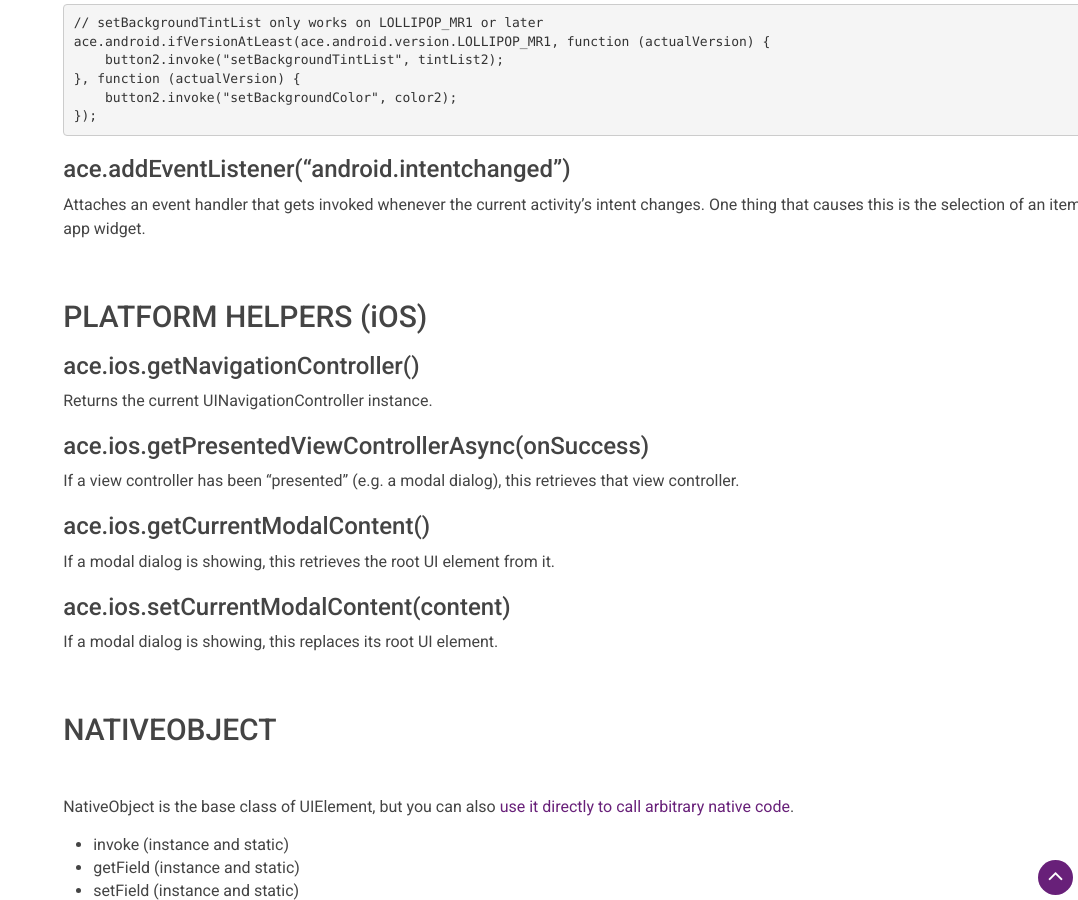
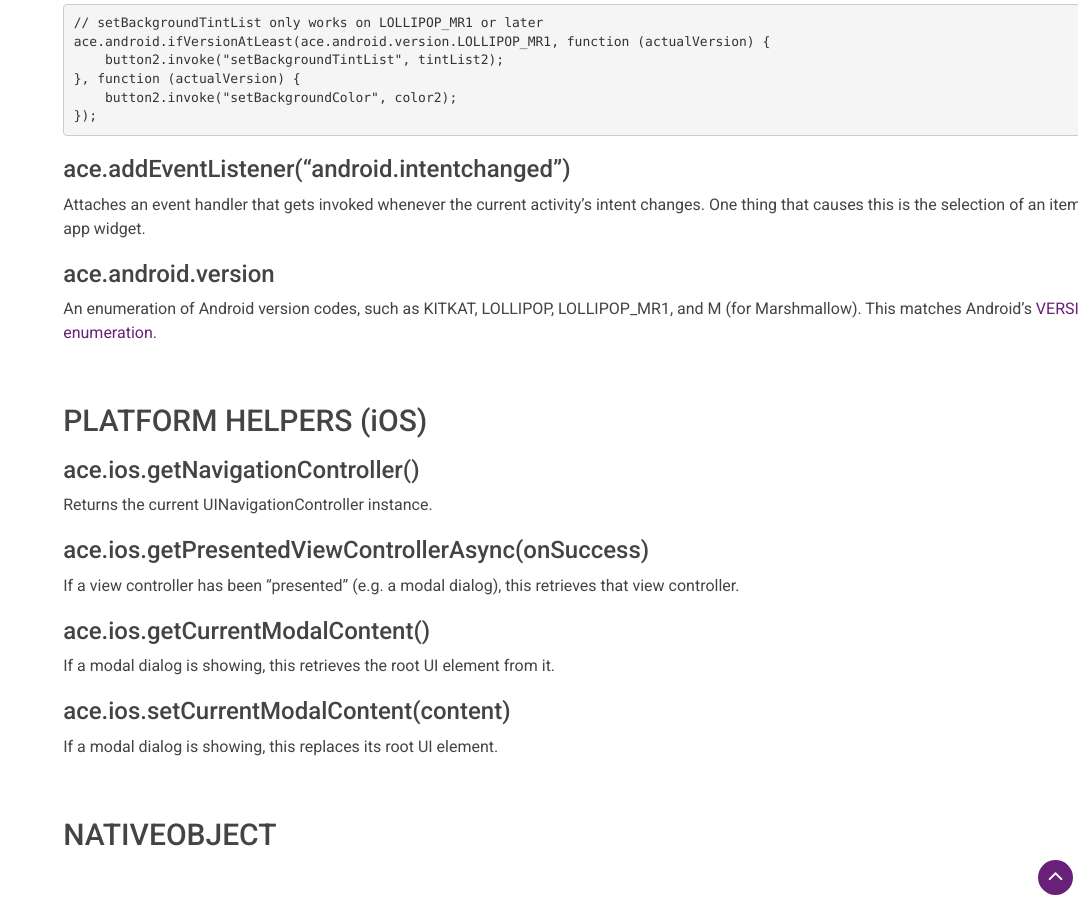
Before and after one commit to microsoft/ace, a Jekyll site: the page built from docs/za_ui-framework-reference.md, in a window 1280 px wide and 900 px high, scrolled down 7036 px. Shown: the whole window, without its empty margins (202-1280 px from the left). Built offline with Jekyll 4.4.1, drawn with Linux system fonts in a browser that asks for light colours.

Commit message:
ace.android.version

```diff
--- a/docs/za_ui-framework-reference.md
+++ b/docs/za_ui-framework-reference.md
@@ -369,6 +369,10 @@ ace.android.ifVersionAtLeast(ace.android.version.LOLLIPOP_MR1, function (actualV
 Attaches an event handler that gets invoked whenever the current activity's intent changes. One thing that causes this is
 the selection of an item on a list-based app widget.
 
+### ace.android.version
+
+An enumeration of Android version codes, such as KITKAT, LOLLIPOP, LOLLIPOP_MR1, and M (for Marshmallow). This matches Android's [VERSION_CODES enumeration](http://developer.android.com/reference/android/os/Build.VERSION_CODES.html).
+
 <br/>
 
 ## PLATFORM HELPERS (iOS)
```
